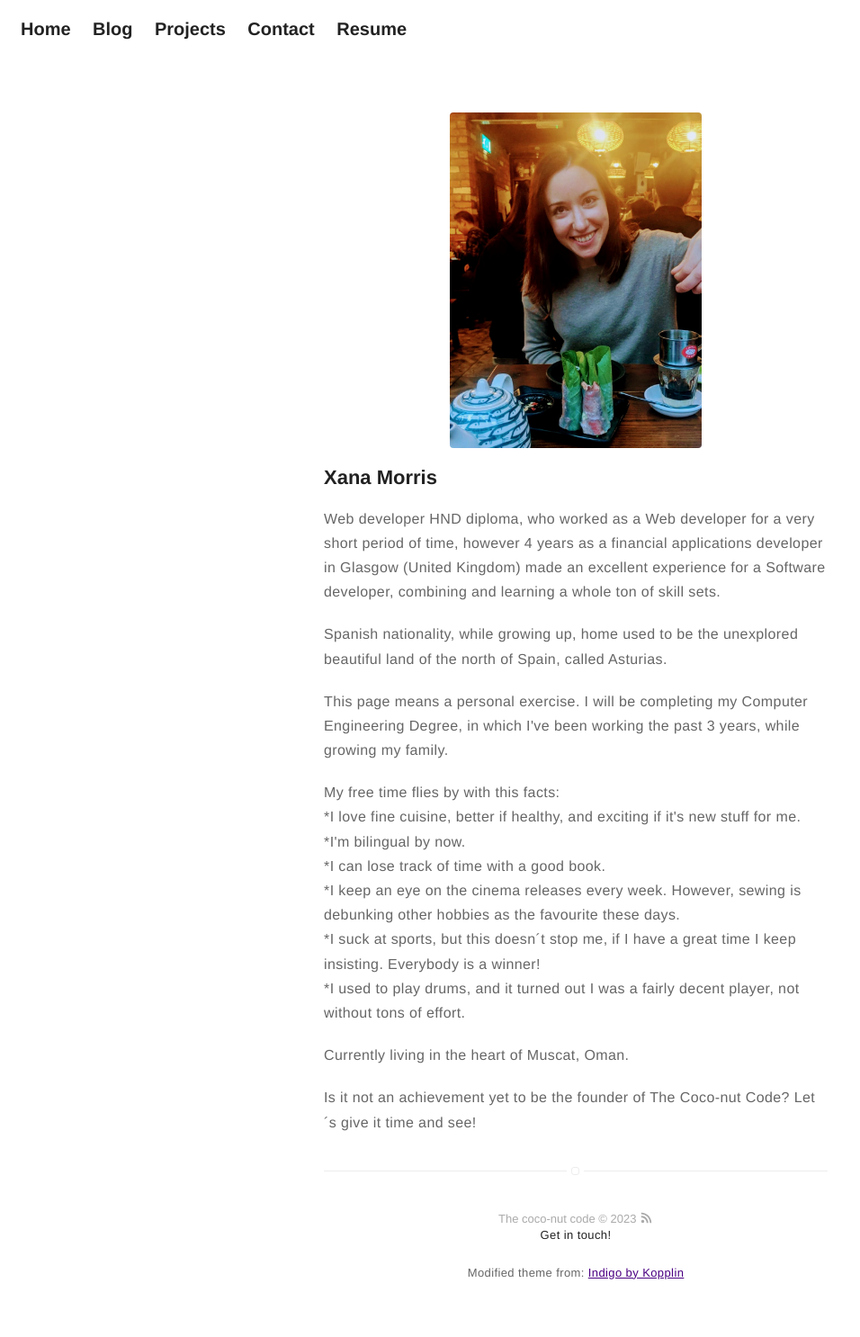
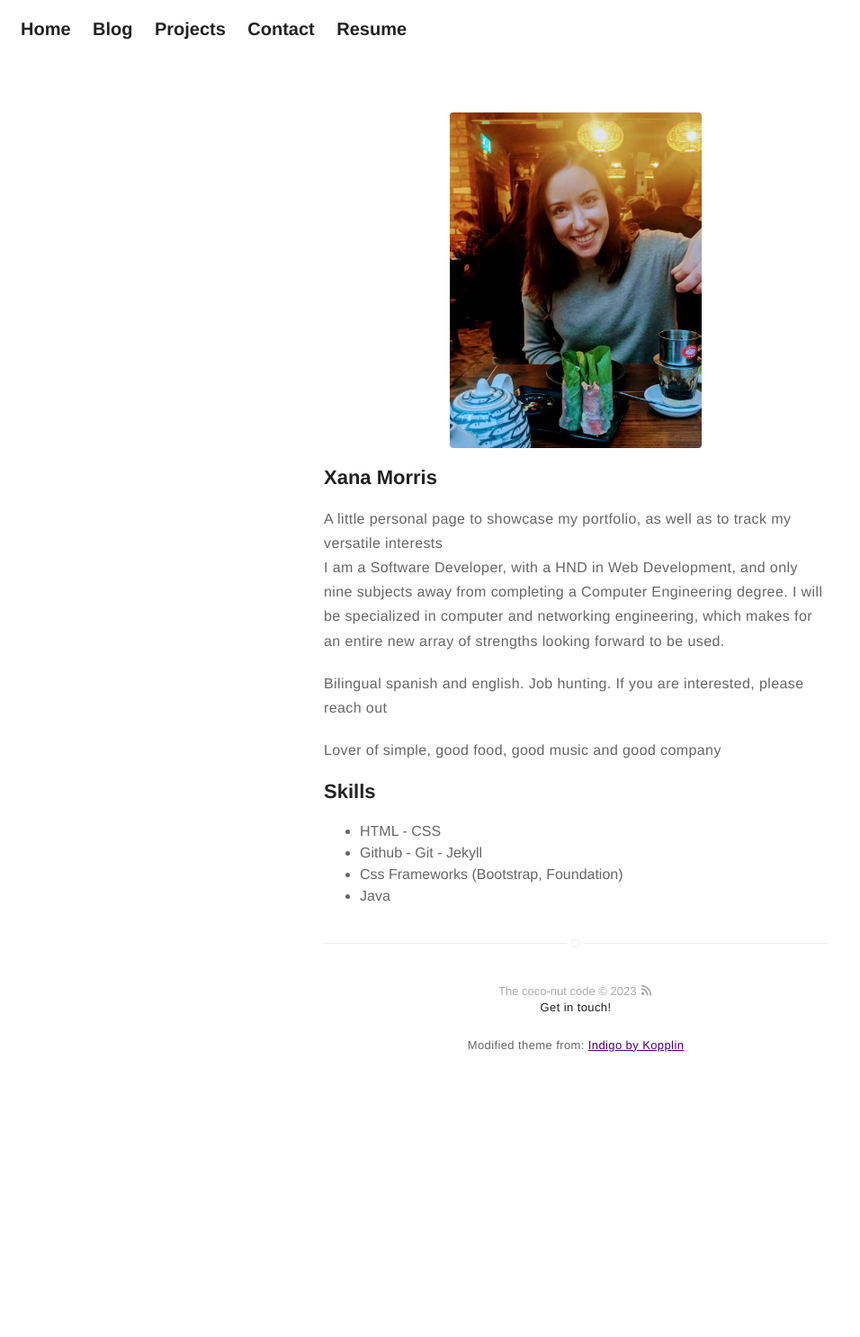
Before and after one commit to xanarc/xanarc.github.io, a Jekyll site: the page built from about.md, in a window 1280 px wide. Shown: the whole page at 90% size, without its empty margins (0-956 px from the left). Built offline with Jekyll 4.4.1, drawn with Linux system fonts in a browser that asks for light colours; after the commit the page ends 1233 px from its top, so only the background shows below that.

Commit message:
Update about.md
change the bio for the better, and the minimal

```diff
--- a/about.md
+++ b/about.md
@@ -7,36 +7,33 @@ layout: page
 
 <h2>Xana Morris</h2>
 
-<p>Web developer HND diploma, who worked as a Web developer for a very short period of time, however 4 years as a financial applications developer in Glasgow (United Kingdom) made an excellent experience for a Software developer, combining and learning a whole ton of skill sets. </p>
+<p>A little personal page to showcase my portfolio, as well as to track my versatile interests <br>
+I am a Software Developer, with a HND in Web Development, and only nine subjects away from completing a Computer Engineering degree. I will be specialized in computer and networking engineering, which makes for an entire new array of strengths looking forward to be used.</p>
 
-<p>Spanish nationality, while growing up, home used to be the unexplored beautiful land of the north of Spain, called Asturias.  </p>
+<p>Bilingual spanish and english. Job hunting. If you are interested, please reach out </p>
 
- <p>This page means a personal exercise. I will be completing my Computer Engineering Degree, in which I've been working the past 3 years, while growing my family.
- </p>
 
-<p>My free time flies by with this facts: <br>
+<p> Lover of simple, good food, good music and good company<br>
 
-*I love fine cuisine, better if healthy, and exciting if it's new stuff for me. <br>
-*I'm bilingual by now. <br>
-*I can lose track of time with a good book. <br>
-*I keep an eye on the cinema releases every week. However, sewing is debunking other hobbies as the favourite these days. <br>
-*I suck at sports, but this doesn´t stop me, if I have a great time I keep insisting. Everybody is a winner! <br>
-*I used to play drums, and it turned out I was a fairly decent player, not without tons of effort. <br>
 </p>
 
-<p>Currently living in the heart of Muscat, Oman. </p>
 
-<p>Is it not an achievement yet to be the founder of The Coco-nut Code? Let´s give it time and see!</p>
+<p></p>
 
 
+<h2>Skills</h2>
 
+<ul class="skill-list">
+	<li>HTML - CSS</li>
+	<li> Github - Git - Jekyll</li>
+	<li>Css Frameworks (Bootstrap, Foundation)</li>
+	<li>Java</li>
+
+</ul>
 
 <!--
 
-	<p>Desarrolladora de aplicaciones web de título, que a su vez nunca a trabajado como desarrolladora Web, pero si como desarrolladora de aplicaciones financieras durante 4 años en Glasgow, Reino Unido. </p>
 
-<p>Esta página supone un ejercicio personal, mi objetivo es escribir sobre lo que va ocupando mis días.
-Y de forma egoísta me servirá para recordar los detalles de lo que voy estudiando, ya que tengo una memoria atroz. Si de forma altruísta facilito la vida a alguien más que se enfrente a retos similares, estupendo!  </p>
 
 
 
```
